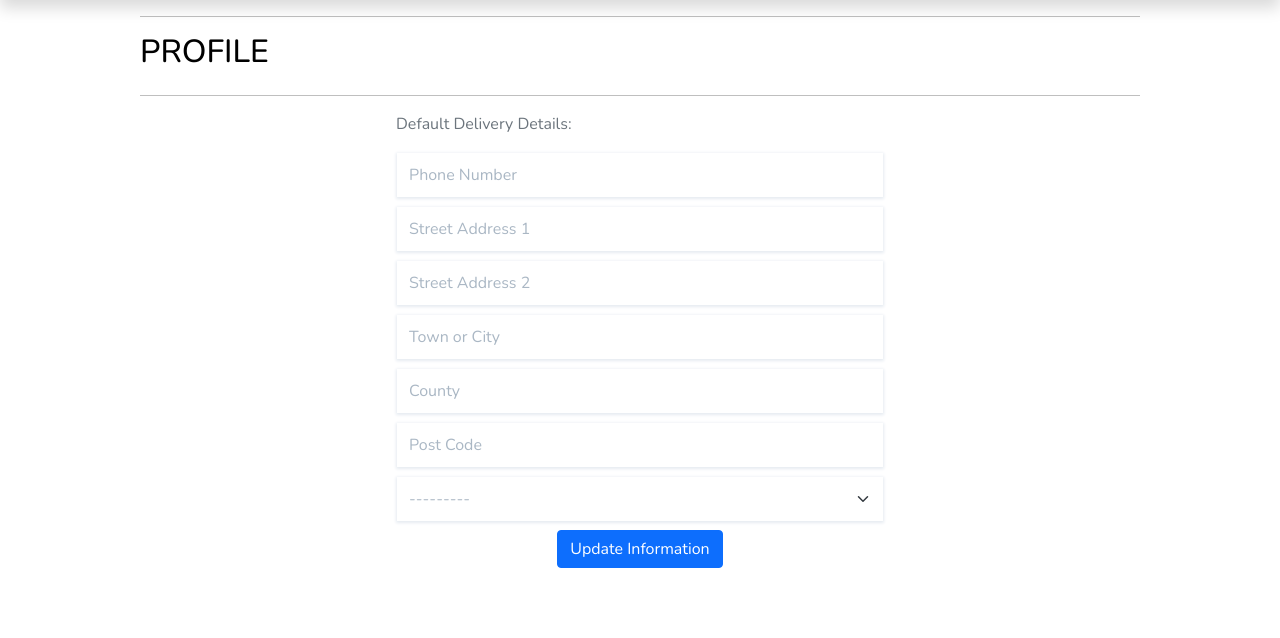
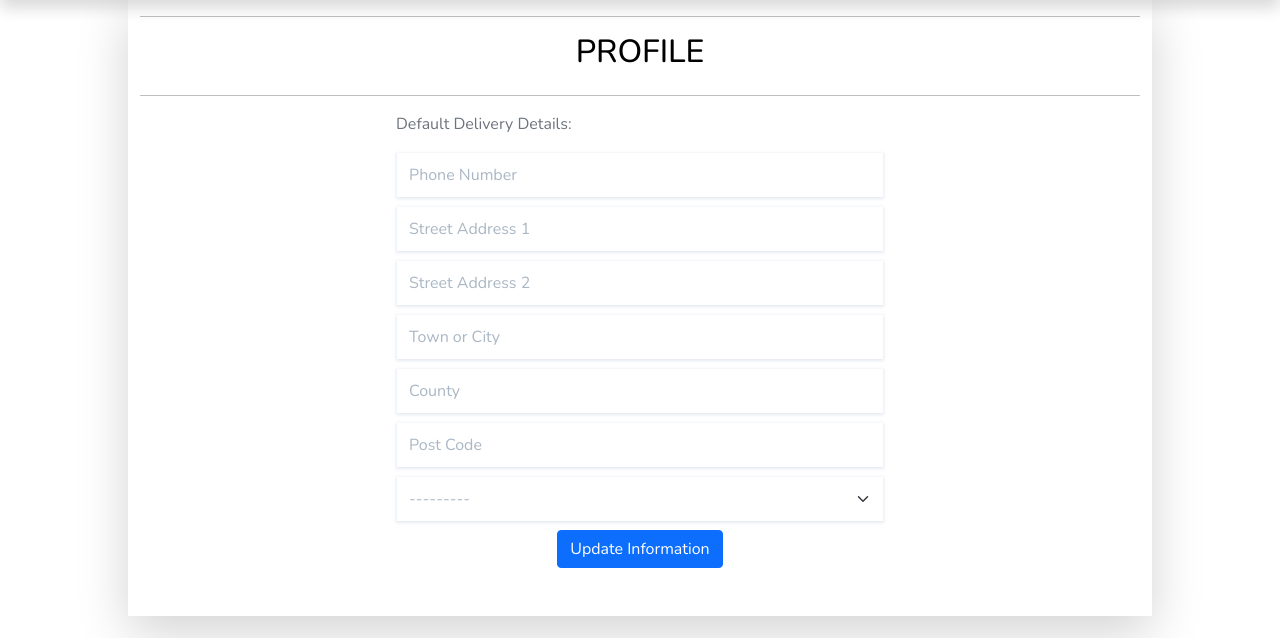
Before and after one commit to Code-Institute-Submissions/dybacz-ci-project-5_NovResub, a Django app: page /profile/ in a window 1280 px wide. Shown: the part 162-800 px from the top of the page. Run offline with Django 3.2, Linux system fonts and the light colour scheme; the visitor is signed in with stand-in values (Sample User, id 1); data comes from the database, SQL or seed files in the repository; some libraries are stand-ins or nearby versions.

Commit message:
small bootstrap format change,improved ux

```diff
--- a/profiles/templates/profiles/profile.html
+++ b/profiles/templates/profiles/profile.html
@@ -15,16 +15,16 @@
 
 {% block content%}
     <div class="overlay"></div>
-    <div class="container">
+    <div class="container shadow-lg">
         <div class="row">
             <div class="col">
                 <hr>
-                <h2 class="logo-font mb-4">Profile</h2>
+                <h2 class="logo-font mb-4 text-center">Profile</h2>
                 <hr>
             </div>
         </div>
         <div class="row">
-            <div class="col-6 offset-3">
+            <div class="col-6 offset-3 mb-5">
                 <p class="text-muted">Default Delivery Details:</p>
                 <form action="{% url 'profile' %}" class="mt-3" method="POST" id="profile-update-form">
                     {% csrf_token %}
```
